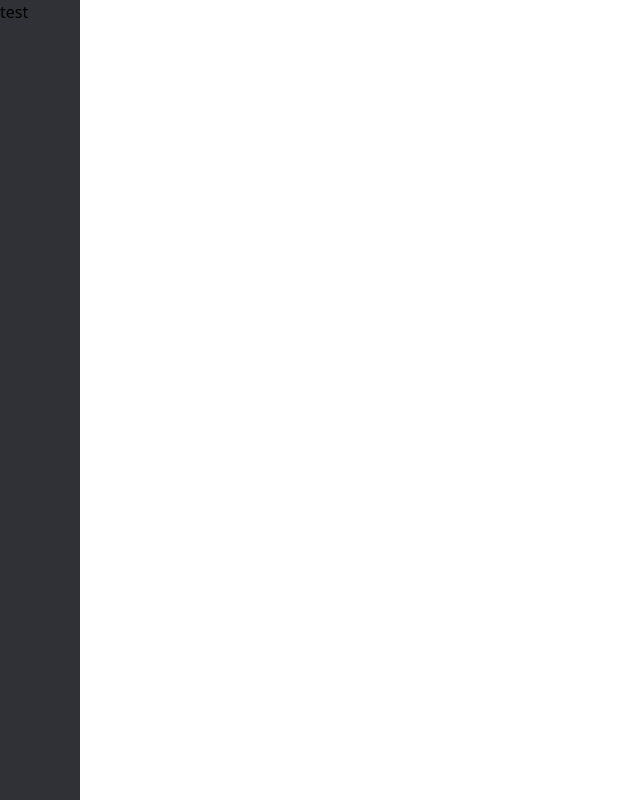
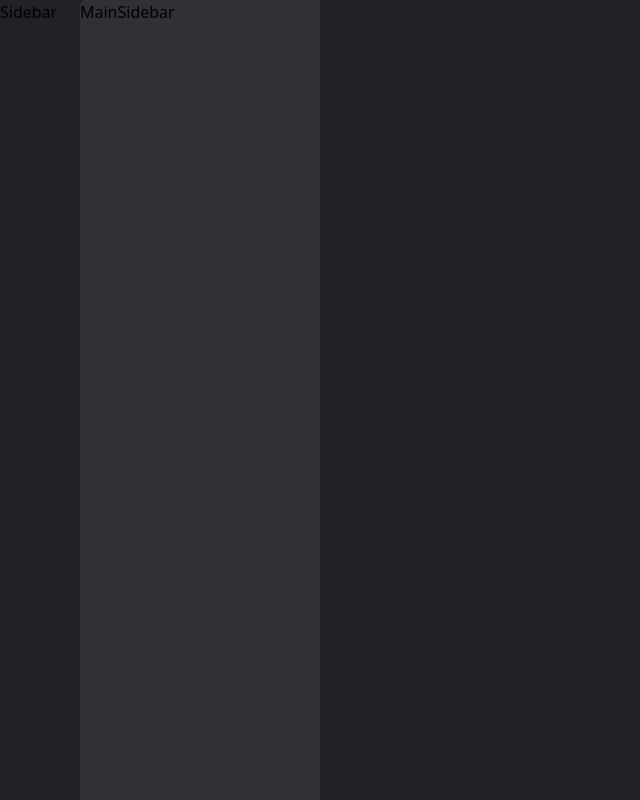
Before and after one commit to luvie23/Discord-Frontend, a React (Create React App) app in the folder discord/: page / in a window 1280 px wide. Shown: the whole page, without its empty margins (0-640 px from the left). Built offline with nearby package versions, Linux system fonts and the light colour scheme.

Commit message:
add MainSidebar

```diff
--- a/discord/src/App.js
+++ b/discord/src/App.js
@@ -1,9 +1,14 @@
 import Sidebar from './components/Sidebar'
+import Main from './components/Main';
 
 function App() {
   return (
     <>
-      <Sidebar/>
+      <div className='flex bg-[#202226]'>
+        <Sidebar/>
+        <Main/>
+      </div>
+
     </>
   );
 }
--- /dev/null
+++ b/discord/src/components/Main.js
@@ -0,0 +1,12 @@
+import React from "react";
+import MainSidebar from "./MainSidebar";
+
+const Main = () => {
+    return (
+        <div>
+            <MainSidebar/>
+        </div>
+    )
+}
+
+export default Main
--- /dev/null
+++ b/discord/src/components/MainSidebar.js
@@ -0,0 +1,11 @@
+import React from "react";
+
+const MainSidebar = () => {
+    return (
+        <div className='h-screen w-60 bg-[#2F3137] rounded-tl-md'>
+                MainSidebar
+        </div>
+    )
+}
+
+export default MainSidebar
--- a/discord/src/components/Sidebar.js
+++ b/discord/src/components/Sidebar.js
@@ -2,7 +2,9 @@ import React from "react";
 
 const Sidebar = () => {
     return (
-        <div className='h-screen w-20 bg-[#2F3136]'>test</div>
+        <div className='h-screen w-20 bg-[#202226]'>
+            Sidebar
+        </div>
     )
 }
 
```
